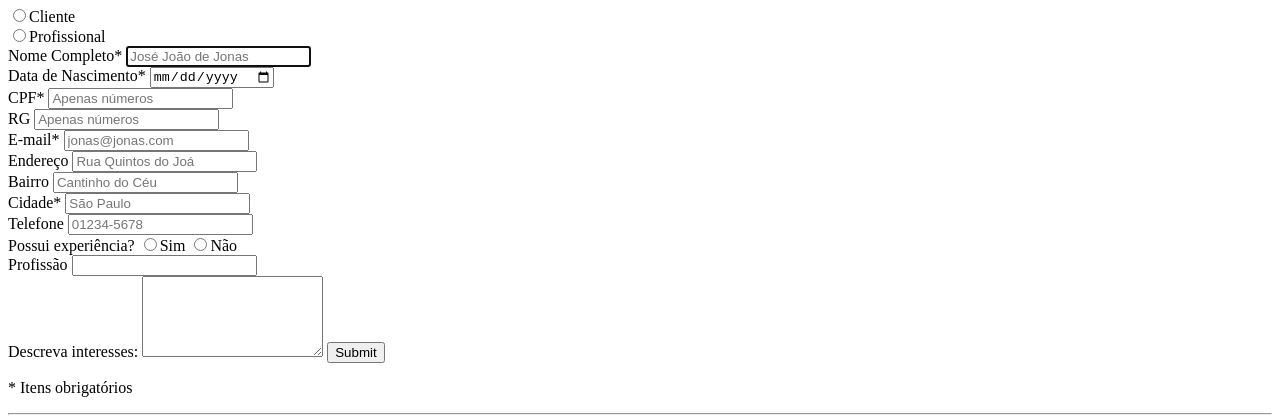
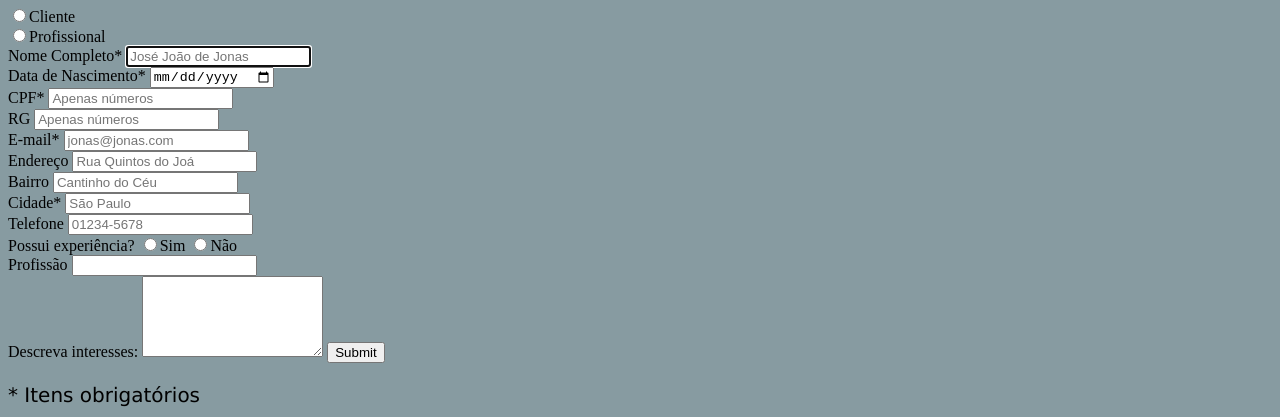
Before and after one commit to Sanderfn/Projeto_Talent_Proz_AWS, a plain HTML site: page register.html in a window 1280 px wide. Shown: the part 126-543 px from the top of the page. Drawn offline with Linux system fonts and the light colour scheme.

Commit message:
Página atualizada
Upload da página com novas imagens e correções.

```diff
--- a/register.html
+++ b/register.html
@@ -4,6 +4,7 @@
     <meta charset="UTF-8" />
     <meta name="viewport" content="width=device-width, initial-scale=1.0" />
     <title>TE ACHEI - Cadastro</title>
+    <link rel="stylesheet" href="./register.css"/>
     <link rel="shortcut icon" href="files/favicon.ico" type="image/x-icon" />
   </head>
   <body>
```
